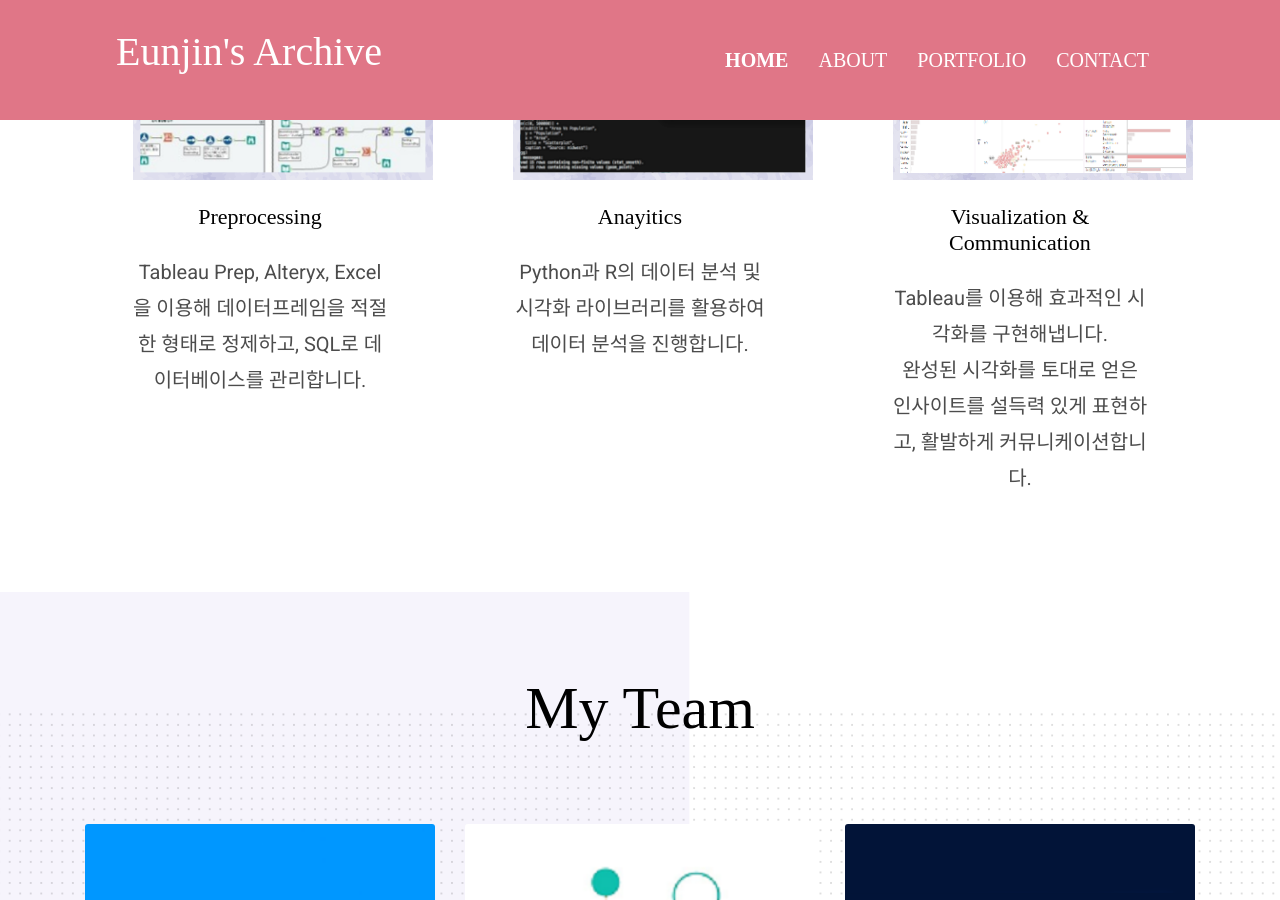
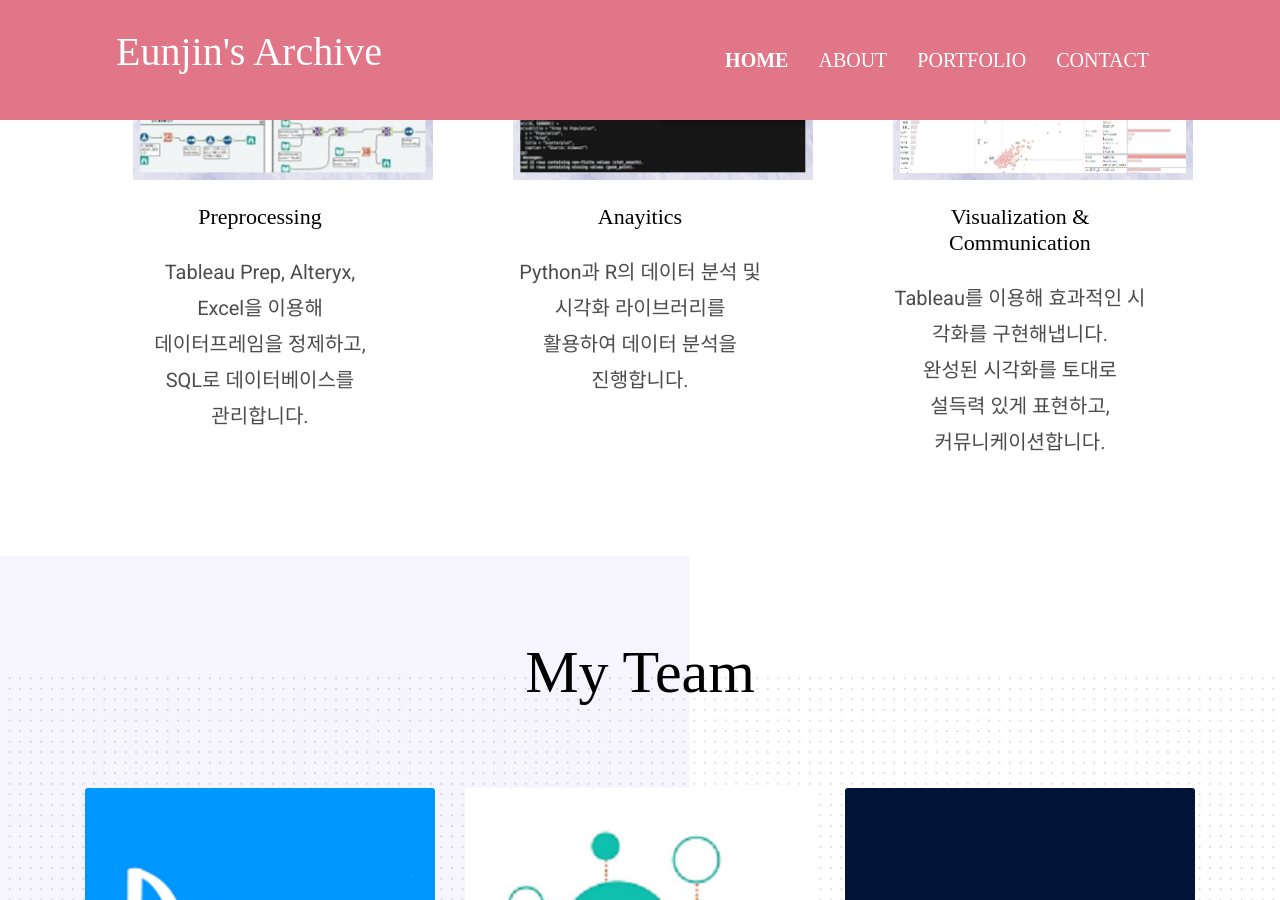
Before and after one commit to themefisher/kross-jekyll, a Jekyll site: the page built from _pages/about.md, in a window 1280 px wide and 900 px high, scrolled down 2198 px. Built offline with Jekyll 4.4.1, drawn with Linux system fonts in a browser that asks for light colours.

Commit message:
2차 업데이트
2022.04.08

```diff
--- a/_data/settings.yml
+++ b/_data/settings.yml
@@ -62,15 +62,15 @@ blurb-btn-name: More Information About Me
 work-process:
   - title : "Preprocessing"
     icon : "assets/images/work-process/alteryx.png"
-    content : "Tableau Prep, Alteryx, Excel을 이용해 데이터프레임을 적절한 형태로 정제하고, SQL로 데이터베이스를 관리합니다."
+    content : "Tableau Prep, Alteryx, <br> Excel을 이용해 <br> 데이터프레임을 정제하고, <br> SQL로 데이터베이스를 <br>관리합니다."
 
   - title : "Anayitics"
     icon : "assets/images/work-process/coding.png"
-    content : "Python과 R의 데이터 분석 및 시각화 라이브러리를 활용하여 데이터 분석을 진행합니다."
+    content : "Python과 R의 데이터 분석 및 시각화 라이브러리를 <br> 활용하여 데이터 분석을 <br> 진행합니다."
 
   - title : "Visualization & Communication"
     icon : "assets/images/work-process/viz.png"
-    content : "Tableau를 이용해 효과적인 시각화를 구현해냅니다. <br> 완성된 시각화를 토대로 얻은 인사이트를 설득력 있게 표현하고, 활발하게 커뮤니케이션합니다."
+    content : "Tableau를 이용해 효과적인 시각화를 구현해냅니다. <br> 완성된 시각화를 토대로 <br> 설득력 있게 표현하고, <br> 커뮤니케이션합니다."
 
 # Organization Section
 team:
```
